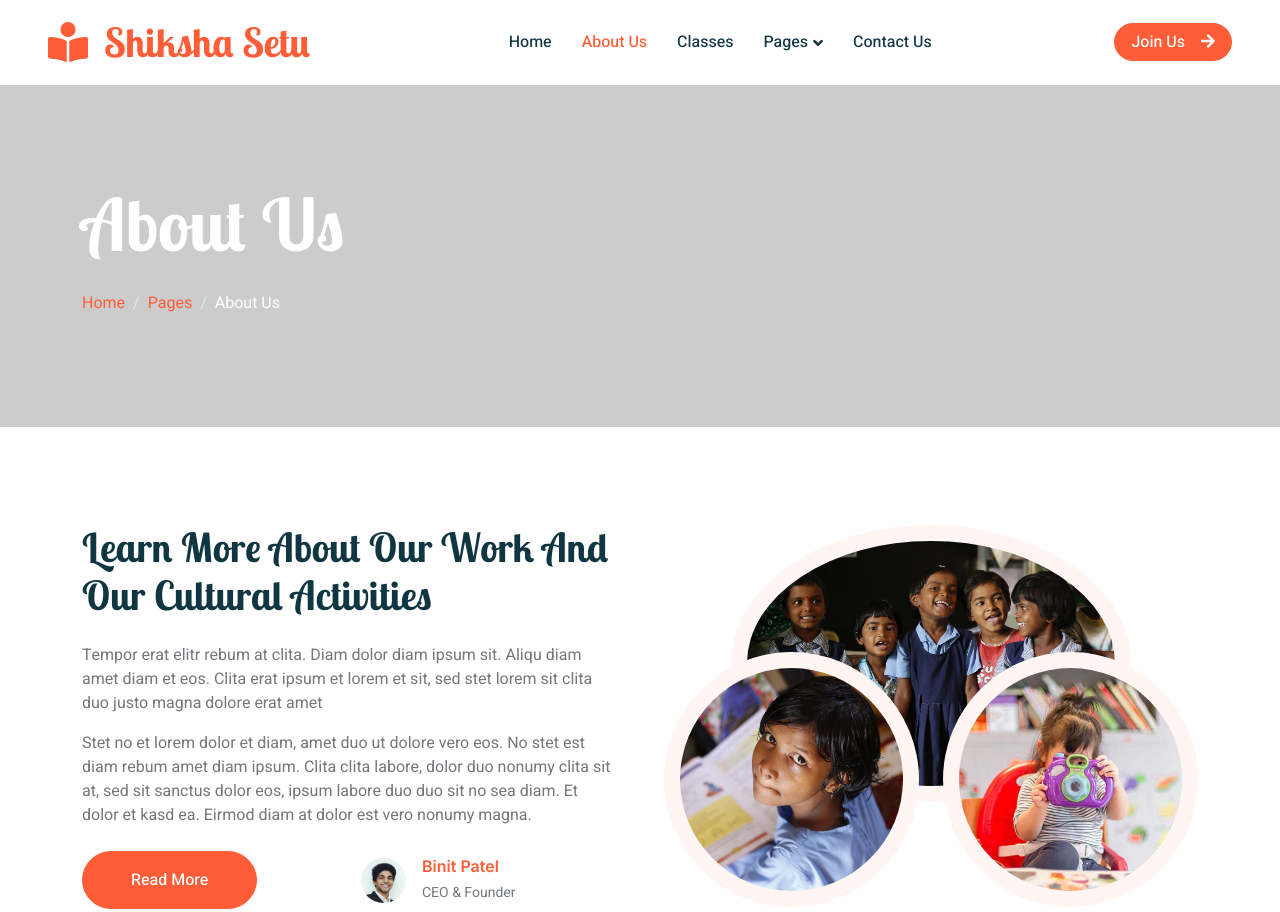
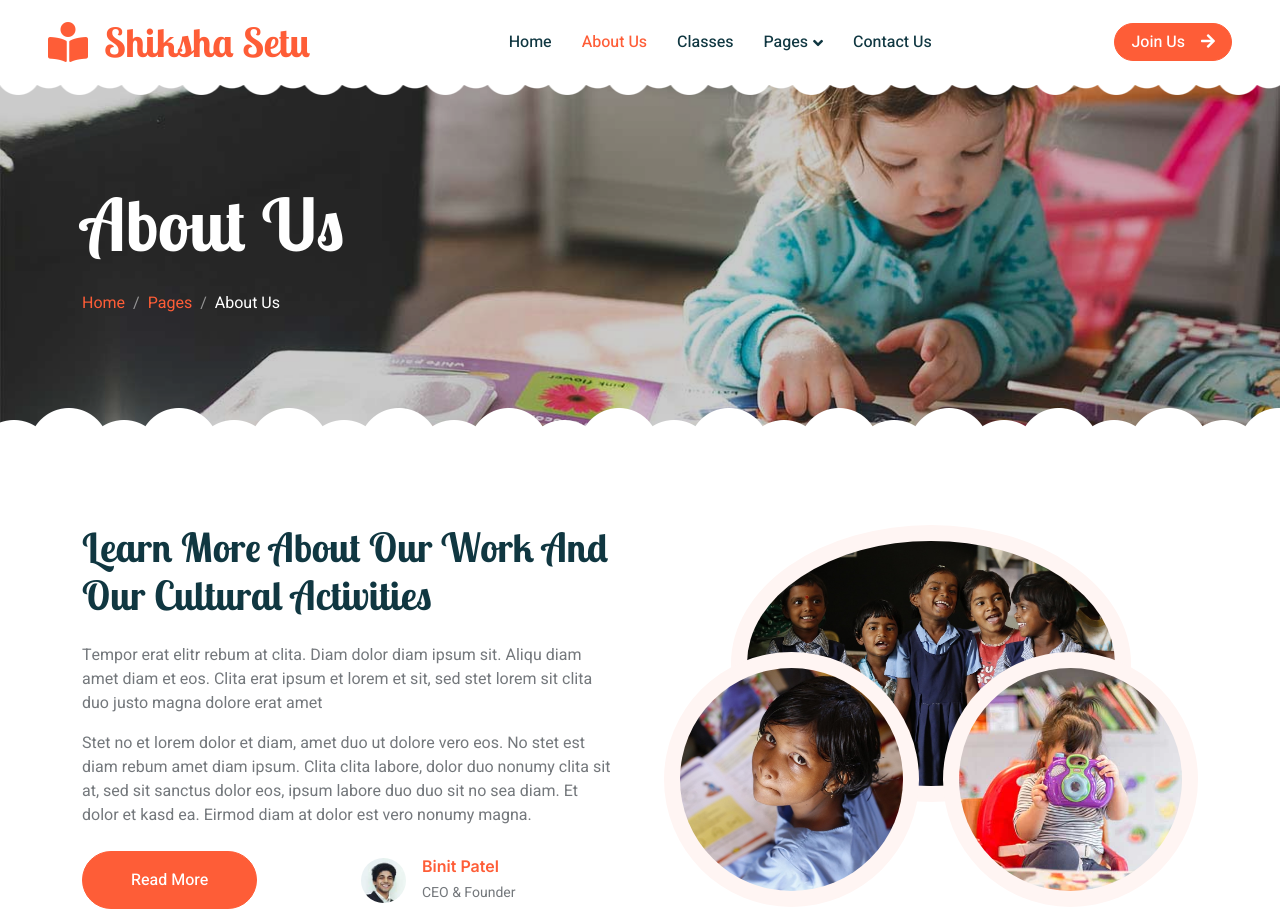
Before and after one commit to ZeelBarot/SIH, a plain HTML site: page about.html in a window 1280 px wide. Shown: the top 912 px of the page. Drawn offline with nearby package versions, Linux system fonts and the light colour scheme.

Commit message:
Update style.css

```diff
--- a/style.css
+++ b/style.css
@@ -172,7 +172,7 @@ h6,
     height: 10px;
     top: 0;
     left: 0;
-    background: url(../img/bg-header-top.png) center center repeat-x;
+    background: url(bg-header-top.png) center center repeat-x;
     z-index: 1;
 }
 
@@ -181,7 +181,7 @@ h6,
     height: 19px;
     top: auto;
     bottom: 0;
-    background: url(../img/bg-header-bottom.png) center center repeat-x;
+    background: url(bg-header-bottom.png) center center repeat-x;
 }
 
 @media (max-width: 768px) {
@@ -240,7 +240,7 @@ h6,
 }
 
 .page-header {
-    background: linear-gradient(rgba(0, 0, 0, .2), rgba(0, 0, 0, .2)), url(../img/carousel-1.jpg) center center no-repeat;
+    background: linear-gradient(rgba(0, 0, 0, .2), rgba(0, 0, 0, .2)), url(carousel-1.jpg) center center no-repeat;
     background-size: cover;
 }
 
```
